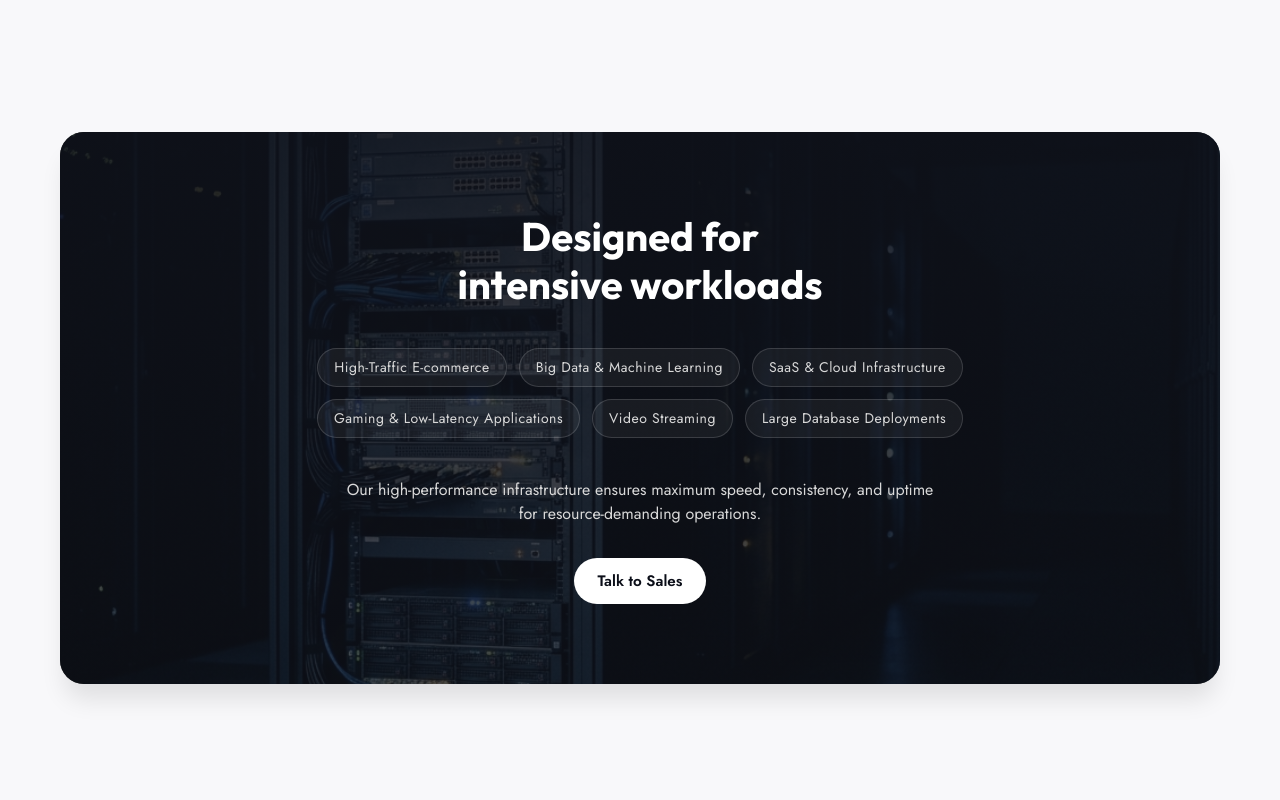
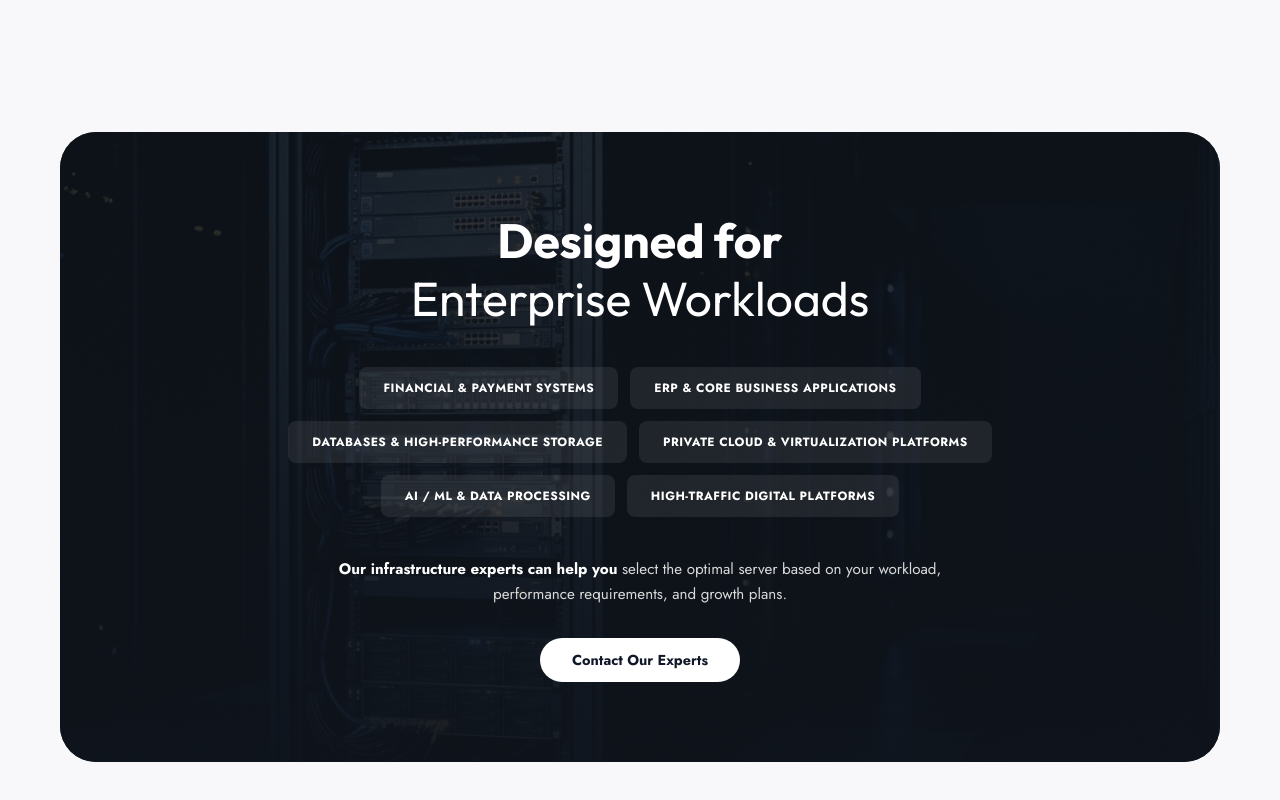
Before and after one commit to souiiii/Bytenia, a React (Vite) app: page /enterprise in a window 1280 px wide. Shown: the part 2113-2913 px from the top of the page. Built offline with nearby package versions, Linux system fonts and the light colour scheme; what react-world-flags would draw is missing.

Commit message:
feat: add IntensiveWorkloads component to display enterprise workload capabilities

```diff
--- a/src/components/IntensiveWorkloads/IntensiveWorkloads.css
+++ b/src/components/IntensiveWorkloads/IntensiveWorkloads.css
@@ -1,13 +1,12 @@
 .workloads-card {
   position: relative;
-  border-radius: var(--border-radius-lg);
+  border-radius: 36px;
   overflow: hidden;
   padding: 80px 40px;
   display: flex;
   flex-direction: column;
   align-items: center;
   text-align: center;
-  box-shadow: 0 20px 25px -5px rgba(0, 0, 0, 0.1);
 }
 
 .workloads-bg-img {
@@ -26,7 +25,7 @@
   left: 0;
   width: 100%;
   height: 100%;
-  background: linear-gradient(to bottom, rgba(15, 18, 27, 0.9), rgba(15, 18, 27, 0.75));
+  background: linear-gradient(to bottom, rgba(15, 20, 28, 0.85), rgba(15, 20, 28, 0.95));
   z-index: 2;
 }
 
@@ -41,6 +40,18 @@
 
 .workloads-title {
   margin-bottom: 40px;
+  font-size: 3rem;
+  line-height: 1.2;
+}
+
+.workloads-title strong {
+  font-weight: 700;
+  color: #fff;
+}
+
+.workloads-title span {
+  font-weight: 300;
+  color: #fff;
 }
 
 .workloads-pills {
@@ -52,18 +63,26 @@
 }
 
 .workload-pill {
-  border: 1px solid rgba(255, 255, 255, 0.15);
-  background-color: rgba(255, 255, 255, 0.05);
-  color: var(--text-muted-light);
-  padding: 8px 16px;
-  border-radius: var(--border-radius-pill);
-  font-size: 0.875rem;
+  border: none;
+  background-color: rgba(255, 255, 255, 0.08);
+  color: #fff;
+  padding: 12px 24px;
+  border-radius: 8px;
+  font-size: 0.75rem;
+  font-weight: 700;
   letter-spacing: 0.5px;
 }
 
 .workloads-desc {
-  max-width: 600px;
+  max-width: 650px;
   margin-bottom: 32px;
+  font-size: 0.95rem;
+  line-height: 1.6;
+}
+
+.workloads-desc strong {
+  color: #fff;
+  font-weight: 700;
 }
 
 @media (max-width: 768px) {
--- a/src/components/IntensiveWorkloads/IntensiveWorkloads.jsx
+++ b/src/components/IntensiveWorkloads/IntensiveWorkloads.jsx
@@ -2,12 +2,12 @@ import React from 'react';
 import './IntensiveWorkloads.css';
 
 const workloads = [
-  "High-Traffic E-commerce",
-  "Big Data & Machine Learning",
-  "SaaS & Cloud Infrastructure",
-  "Gaming & Low-Latency Applications",
-  "Video Streaming",
-  "Large Database Deployments"
+  "FINANCIAL & PAYMENT SYSTEMS",
+  "ERP & CORE BUSINESS APPLICATIONS",
+  "DATABASES & HIGH-PERFORMANCE STORAGE",
+  "PRIVATE CLOUD & VIRTUALIZATION PLATFORMS",
+  "AI / ML & DATA PROCESSING",
+  "HIGH-TRAFFIC DIGITAL PLATFORMS"
 ];
 
 const IntensiveWorkloads = () => {
@@ -23,7 +23,10 @@ const IntensiveWorkloads = () => {
           />
 
           <div className="workloads-content">
-            <h2 className="h2 text-white workloads-title">Designed for<br/>intensive workloads</h2>
+            <h2 className="workloads-title">
+              <strong>Designed for</strong><br/>
+              <span>Enterprise Workloads</span>
+            </h2>
 
             <div className="workloads-pills">
               {workloads.map((item, idx) => (
@@ -32,10 +35,10 @@ const IntensiveWorkloads = () => {
             </div>
 
             <p className="workloads-desc text-gray">
-              Our high-performance infrastructure ensures maximum speed, consistency, and uptime for resource-demanding operations.
+              <strong>Our infrastructure experts can help you</strong> select the optimal server based on your workload,<br/>performance requirements, and growth plans.
             </p>
 
-            <button className="btn-primary workloads-btn">Talk to Sales</button>
+            <button className="btn-light workloads-btn" style={{backgroundColor: '#fff', color: '#111827', padding: '12px 32px', borderRadius: '50px', fontWeight: '700', fontSize: '0.9rem'}}>Contact Our Experts</button>
           </div>
         </div>
       </div>
```
